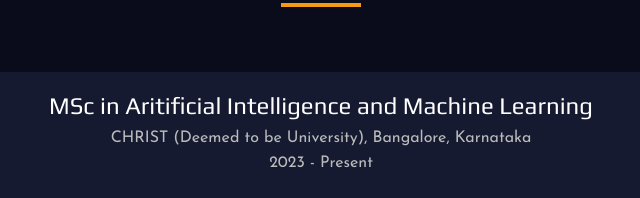
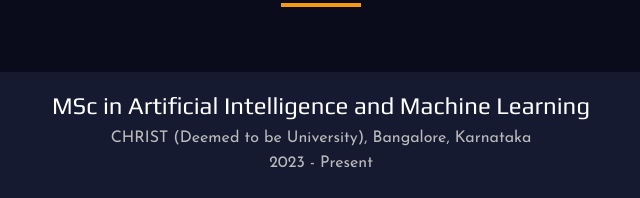
Before and after one commit to Aleena24/Aleena24-portfolio, a plain HTML site: page about.html in a window 1280 px wide. Shown: the part 1414-1612 px from the top of the page, 319-959 px from the left. Drawn offline with Linux system fonts and the light colour scheme.

Commit message:
about.html

```diff
--- a/about.html
+++ b/about.html
@@ -156,7 +156,7 @@
         <h2 class="section-title">Education</h2>
         <div class="education-timeline">
           <div class="education-item">
-            <h3>MSc in Aritificial Intelligence and Machine Learning</h3>
+            <h3>MSc in Artificial Intelligence and Machine Learning</h3>
             <span>CHRIST (Deemed to be University), Bangalore, Karnataka</span>
             <p><span>2023 - Present</span></p>
           </div>
```
